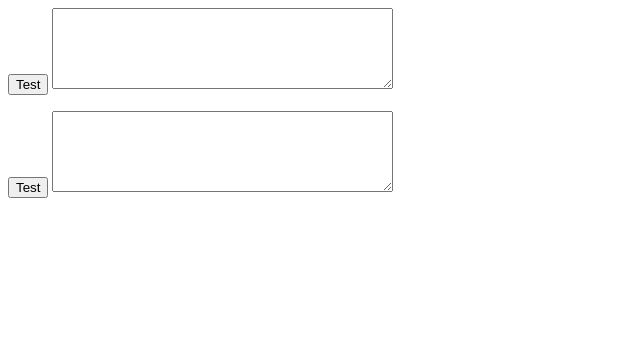
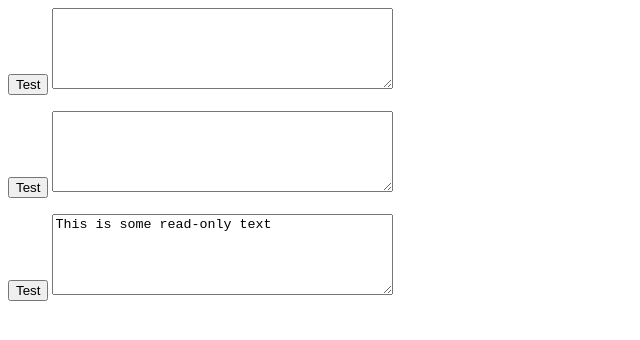
Before and after one commit to stsquad/emacs_chrome, a plain HTML site: page ta_test.html in a window 1280 px wide. Shown: the whole page, without its empty margins (0-640 px from the left). Drawn offline with Linux system fonts and the light colour scheme.

Commit message:
Fix up the test case a little

```diff
--- a/ta_test.html
+++ b/ta_test.html
@@ -2,22 +2,27 @@
 <TITLE>Text Area Test</TITLE>
 <SCRIPT language="JavaScript">
 function seeTextArea (form) {
-	alert (form.myarea.value);
-
+	alert (form.children[1].value);
 }
 </SCRIPT>
 <STYLE></STYLE></HEAD><BODY>
 <FORM name="myform">
-<INPUT type="button" name="button3" value="Test" onclick="seeTextArea(this.form)">
-<TEXTAREA name="body" cols="40" rows="5" id="foo">
+<INPUT type="button" name="ta1_test" value="Test" onclick="seeTextArea(this.form)">
+<TEXTAREA name="first_textarea" cols="40" rows="5" id="foo">
 </TEXTAREA>
 </FORM>
 
 <FORM name="myform2">
-<INPUT type="button" name="button4" value="Test" onclick="seeTextArea(this.form)">
-<TEXTAREA name="body" cols="40" rows="5" id="foo">
+<INPUT type="button" name="ta2_test" value="Test" onclick="seeTextArea(this.form)">
+<TEXTAREA name="second_textarea" cols="40" rows="5" id="bar">
 </TEXTAREA>
 </FORM>
 
+<FORM name="myroform">
+<INPUT type="button" name="ro_button" value="Test" onclick="seeTextArea(this.form)">
+<TEXTAREA name="read" cols="40" rows="5" id="baz" readonly="readonly">
+This is some read-only text
+</TEXTAREA>
+</FORM>
 
 </BODY></HTML>
```
